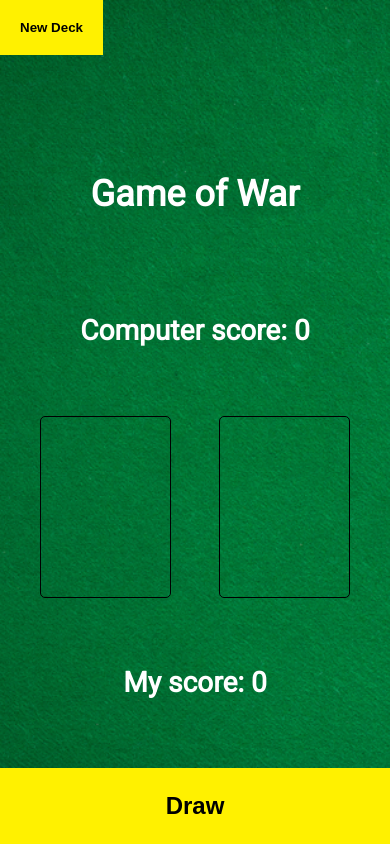
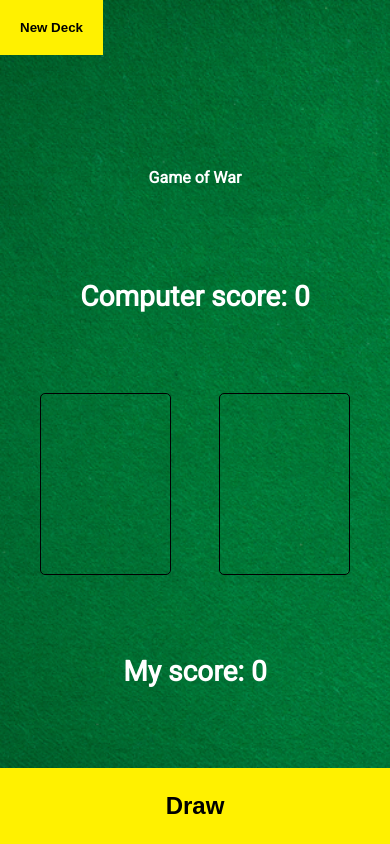
Before and after one commit to fullstackkg/game-of-war, a plain HTML site: page index.html in a window 390 px wide. Drawn offline with Linux system fonts and the light colour scheme.

Commit message:
Update index.css

```diff
--- a/index.css
+++ b/index.css
@@ -85,4 +85,8 @@ button:disabled {
     button {
         color: black;
     }
+
+    #header {
+        font-size: 1rem;
+    }
 }
```
